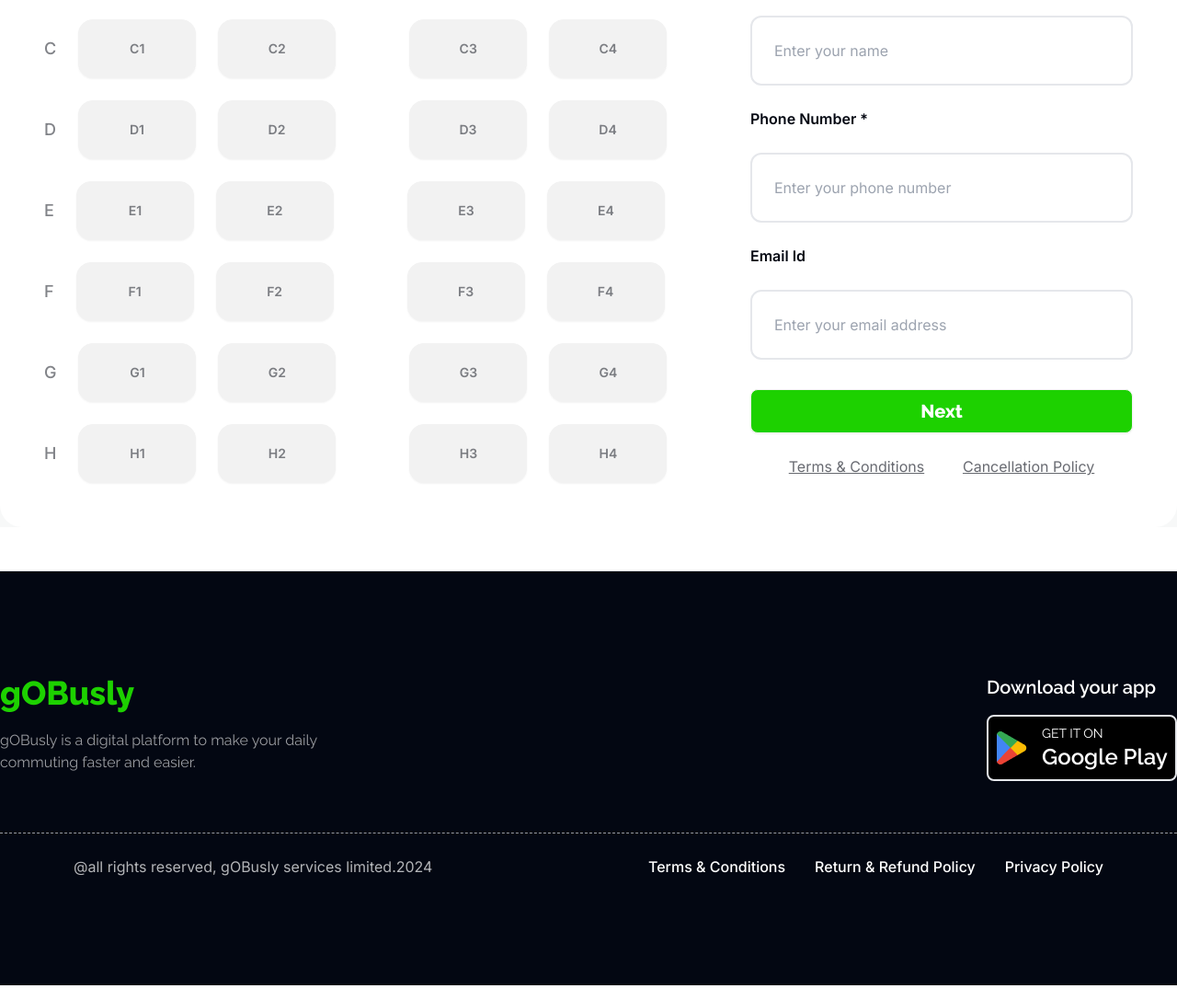
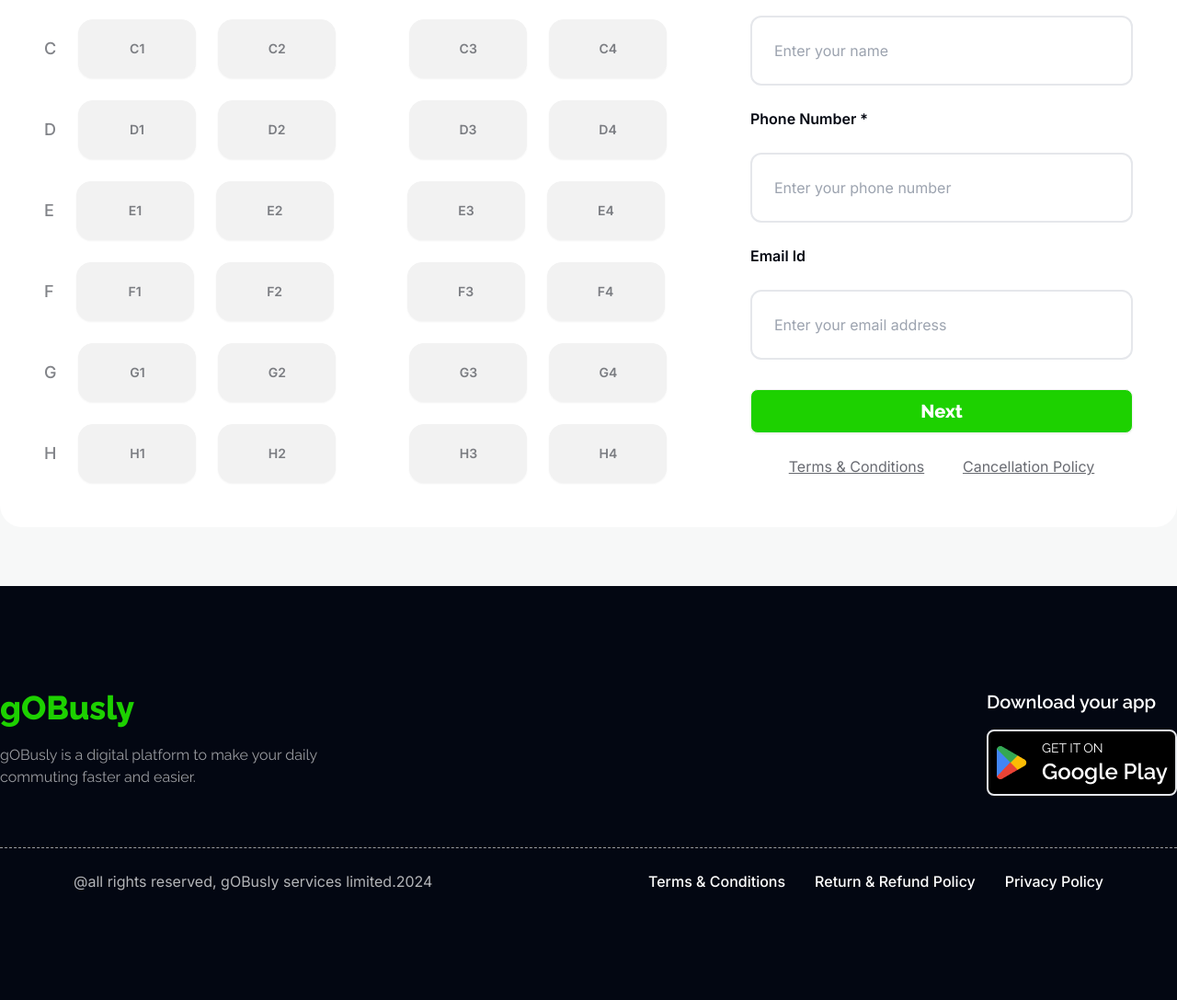
Before and after one commit to Jaheda20/assignment-5, a plain HTML site: page index.html in a window 1280 px wide. Shown: the part 2471-3558 px from the top of the page at 92% size. Drawn offline with nearby package versions, Linux system fonts and the light colour scheme.

Commit message:
modified on footer

```diff
--- a/index.html
+++ b/index.html
@@ -133,7 +133,7 @@
         </section>
 
         <!-- ticket booking section -->
-        <section id="ticket-booking" class="mt-20 bg-[#F7F8F8] rounded-t-3xl border-[#1DD10066]">
+        <section id="ticket-booking" class="mt-20 pb-16 bg-[#F7F8F8] rounded-t-3xl border-[#1DD10066]">
             <div class="container mx-auto pt-14 flex flex-col items-center text-center gap-6 mb-10">
                 <h1 class="mt-8 font-bold text-4xl text-[#030712] ">Book your journey</h1>
                 <p class="font-inter font-normal text-lg text-[#03071299] max-w-4xl ">Embark on a seamless journey with GoBusly! Our easy-to-use ticket booking platform puts you in control of your travel plans. Simply fill in the details below to secure your bus tickets in just a few clicks.</p>
@@ -371,7 +371,7 @@
     </main>
 
     <!-- footer section starts here -->
-    <footer class="bg-[#030712] w-full h-[450px] mt-12">
+    <footer class="bg-[#030712] w-full h-[450px]">
         <div class="container mx-auto flex justify-between pt-28">
             <div class="space-y-5">
                 <h2 class="text-4xl text-[#1DD100] font-extrabold">gOBusly</h2>
```
